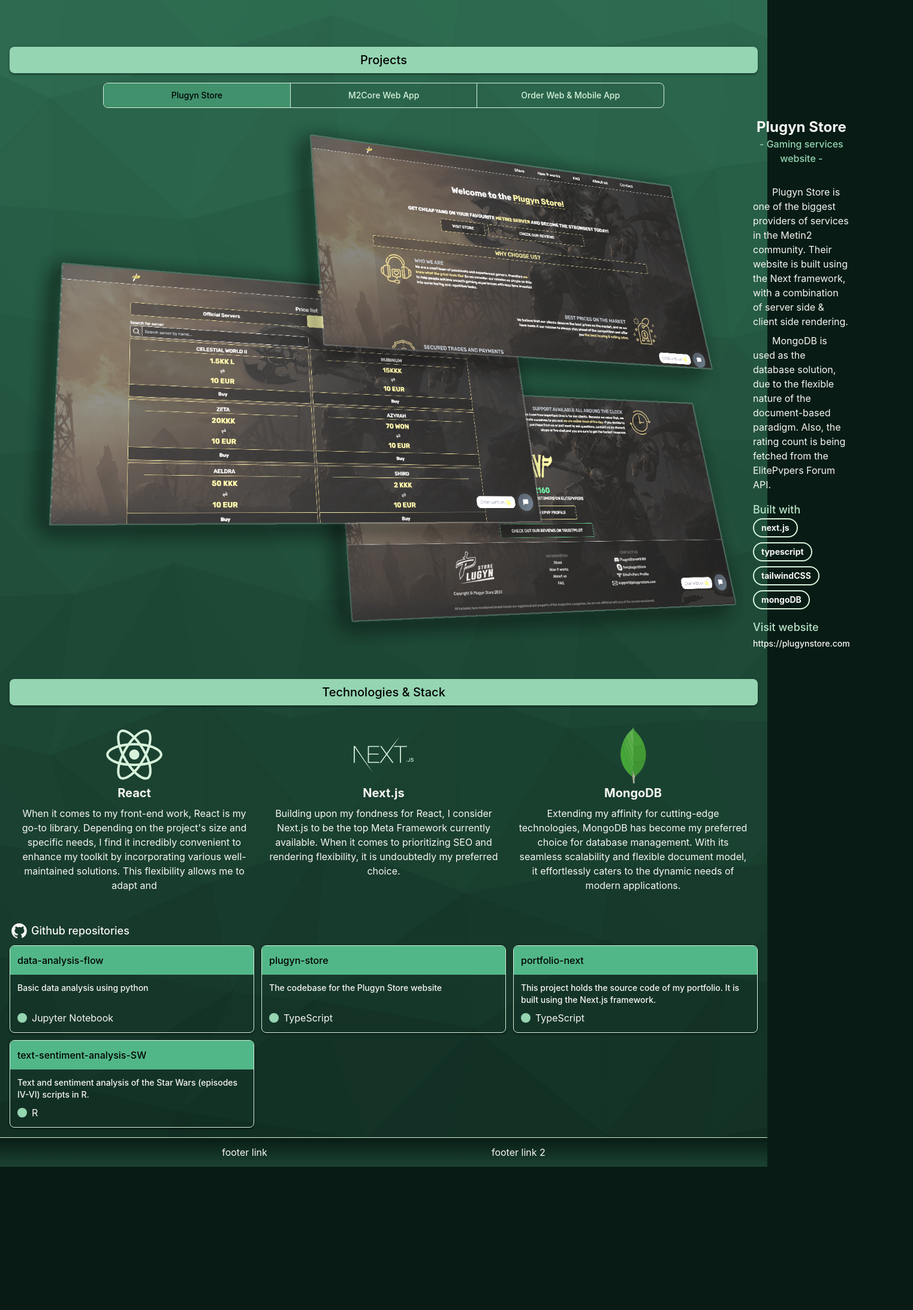
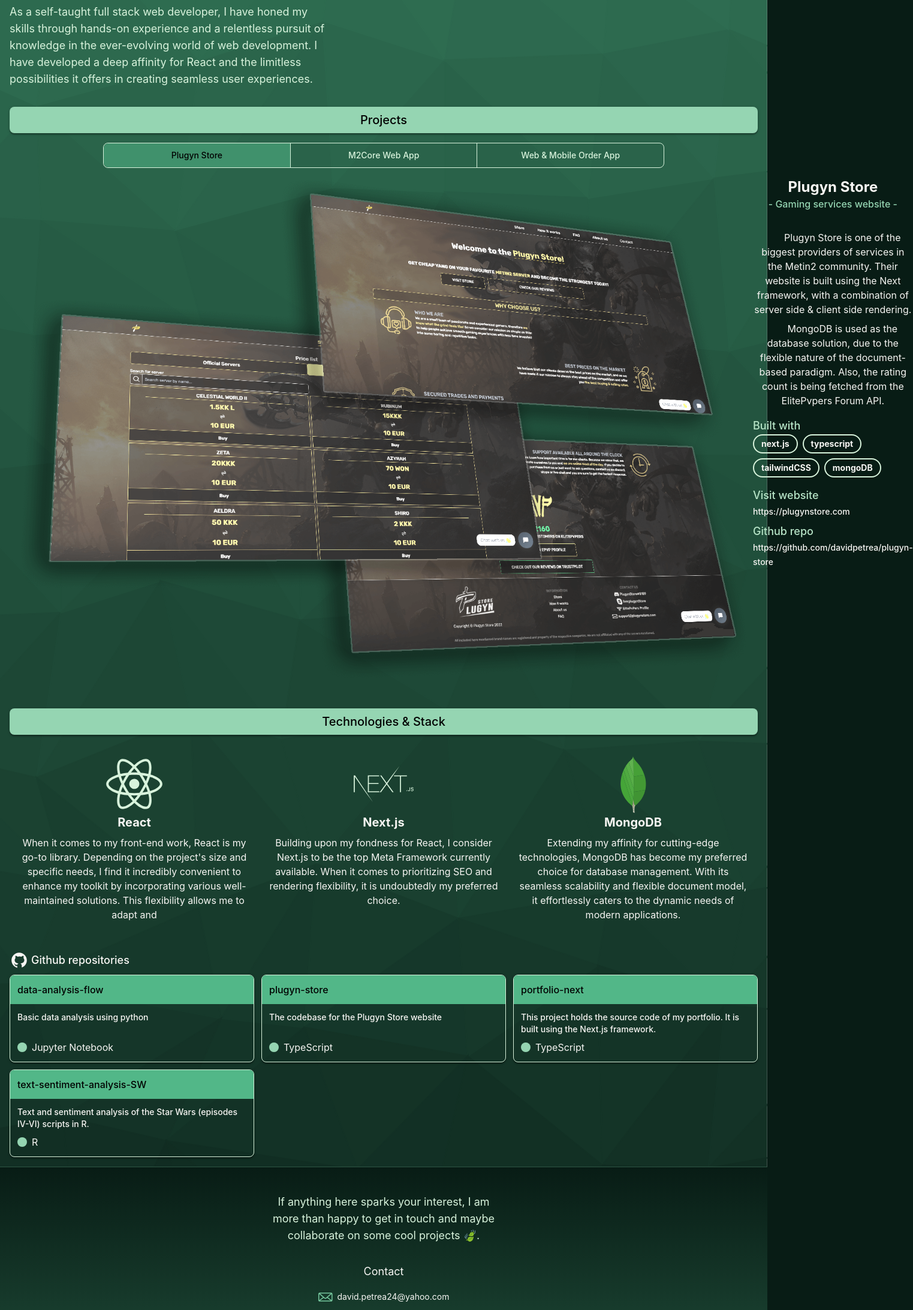
Before and after one commit to davidpetrea/portfolio-next, a Next.js app: page / in a window 1280 px wide. Shown: the part 607-2791 px from the top of the page at 60% size, 1523 px wide, since content can reach past the window. Before the commit the page ends 2552 px from the top, so only its background shows below. Built offline with nearby package versions, Linux system fonts and the light colour scheme.

Commit message:
Finished project section. Added footer content + contact.

```diff
--- a/app/page.tsx
+++ b/app/page.tsx
@@ -46,6 +46,14 @@
     <div>
       <Title />
       <div className='p-4'></div>
+      <p className='max-w-[34rem] text-center md:text-left text-lg text-green-100'>
+        As a self-taught full stack web developer, I have honed my skills
+        through hands-on experience and a relentless pursuit of knowledge in the
+        ever-evolving world of web development. I have developed a deep affinity
+        for React and the limitless possibilities it offers in creating seamless
+        user experiences.
+      </p>
+      <div className='p-4'></div>
       {/* Projects slider */}
       <ProjectsContainer />
       <div className='p-4'></div>
--- a/assets/svg/SvgComponents.tsx
+++ b/assets/svg/SvgComponents.tsx
@@ -231,3 +231,21 @@
     </svg>
   );
 };
+
+export const MailIcon = (props: SVGProps<SVGSVGElement>) => {
+  return (
+    <svg
+      width='24'
+      height='24'
+      viewBox='0 0 24 24'
+      fill='none'
+      xmlns='http://www.w3.org/2000/svg'
+      {...props}
+    >
+      <path
+        d='M2.30644 5C1.04183 5 0 6.04206 0 7.30644V17.5577C0 18.8223 1.04206 19.8641 2.30644 19.8641H21.2713C22.5359 19.8641 23.5777 18.8221 23.5777 17.5577V7.30644C23.5777 6.04183 22.5356 5 21.2713 5H2.30644ZM2.82701 6.53778H20.7507L12.1172 13.8976C11.9883 14.0074 11.5893 14.0074 11.4604 13.8976L2.82701 6.53778ZM1.53755 7.45879L7.69608 12.7043L1.53755 17.4776V7.45879ZM22.0401 7.45879V17.478L15.8815 12.7048L22.0401 7.45879ZM8.88962 13.7217L10.4674 15.0671C11.2395 15.7249 12.3383 15.7249 13.1103 15.0671L14.6882 13.7217L20.6385 18.3265H2.93904L8.88962 13.7217Z'
+        fill='#74C69D'
+      />
+    </svg>
+  );
+};
--- a/components/Footer.tsx
+++ b/components/Footer.tsx
@@ -1,9 +1,38 @@
+import Link from 'next/link';
+import {
+  GithubIcon,
+  LinkedInLogo,
+  MailIcon,
+} from '../assets/svg/SvgComponents';
+import { githubLink, linkedInLink } from '../utils/links';
+
 const Footer = () => {
   return (
-    <footer className="p-3 bg-green-900 border-0.5 border-t border-green-100 bg-gradient-to-b from-green-900 to-green-800">
-      <div className="flex flex-col items-center gap-4 mx-auto lg:flex-row max-w-7xl justify-evenly">
-        <div>footer link</div>
-        <div>footer link 2</div>
+    <footer className='p-3 bg-green-900 border-0.5 border-t border-green-100/10 bg-gradient-to-b from-green-900 to-green-800'>
+      <div className='p-4' />
+      <p className='text-center text-green-100 max-w-sm mx-auto text-lg'>
+        If anything here sparks your interest, I am more than happy to get in
+        touch and maybe collaborate on some cool projects 🍃.
+      </p>
+      <div className='p-4' />
+      <div className='flex flex-col items-center gap-4 mx-auto max-w-7xl justify-evenly'>
+        <h2 id='contact' className='text-lg'>
+          Contact
+        </h2>
+        <div className='flex flex-col items-center gap-2'>
+          <div className='flex items-center gap-2'>
+            <MailIcon className='fill-green-100' />
+            <p className='text-sm'>david.petrea24@yahoo.com</p>
+          </div>
+          <div className='flex items-center gap-4 justify-around'>
+            <Link href={githubLink} target='_blank'>
+              <GithubIcon className='w-12 h-12 fill-green-100' />
+            </Link>
+            <Link href={linkedInLink} target='_blank'>
+              <LinkedInLogo className='w-10 h-10' />
+            </Link>
+          </div>
+        </div>
       </div>
     </footer>
   );
--- a/components/Navbar.tsx
+++ b/components/Navbar.tsx
@@ -4,6 +4,7 @@
   LinkedInLogo,
   MainLogo,
 } from '../assets/svg/SvgComponents';
+import { githubLink, linkedInLink } from '../utils/links';
 
 const Navbar = () => {
   return (
@@ -21,20 +22,17 @@
             Projects
           </Link>
           <Link
-            href='/contact'
+            href='#contact'
             className='hidden md:inline-block hover:bg-green-600 hover:shadow-dp04 p-2 px-4 transition duration-100 ease-linear rounded-lg'
           >
             Contact
           </Link>
         </div>
         <div className='flex items-center gap-4'>
-          <Link href='https://github.com/davidpetrea' target='_blank'>
+          <Link href={githubLink} target='_blank'>
             <GithubIcon className='w-10 h-10' />
           </Link>
-          <Link
-            href='https://linkedin.com/in/david-petrea-b2a947176'
-            target='_blank'
-          >
+          <Link href={linkedInLink} target='_blank'>
             <LinkedInLogo className='w-8 h-8' />
           </Link>
         </div>
--- a/components/home/ProjectsContainer.tsx
+++ b/components/home/ProjectsContainer.tsx
@@ -53,28 +53,34 @@
   title: string;
   subtitle: string;
   description: JSX.Element;
-  imagePath: string;
+  imagePath?: string;
   technologies: string[];
-  url: string;
+  url?: string;
+  githubUrl?: string;
 };
 
 const Project = ({ project }: { project: ProjectPropsType }) => {
   return (
     <div className='flex flex-col gap-2 lg:flex-row'>
+      {project.imagePath && (
         <Image
           src={project.imagePath}
           alt='Project showcase'
           width={500}
           height={600}
-        className='mx-auto w-auto h-auto'
+          className='mx-auto w-auto h-auto object-contain'
         />
+      )}
       <div className='flex-1 '>
         <h2 className='text-2xl font-bold text-center'>{project.title}</h2>
         <h3 className='font-medium text-center text-green-300'>
           - {project.subtitle} -
         </h3>
         <div className='p-4'></div>
+        <div className='max-w-lg text-center mx-auto'>
           {project.description}
+        </div>
+
         <div className='p-2'></div>
         <p className='text-lg font-medium text-green-200'>Built with</p>
         <div className='flex flex-wrap gap-2'>
@@ -84,6 +90,8 @@
         </div>
         <div className='p-2'></div>
         <p className='text-lg font-medium text-green-200'>Visit website</p>
+        {project.url ? (
+          <div>
             <Link
               href={project.url}
               target='_blank'
@@ -92,6 +100,24 @@
               {project.url}
             </Link>
           </div>
+        ) : (
+          <div>Coming soon...</div>
+        )}
+        {project.githubUrl && (
+          <>
+            <p className='text-lg font-medium text-green-200 mt-2'>
+              Github repo
+            </p>
+            <Link
+              href={project.githubUrl}
+              target='_blank'
+              className='text-sm font-medium hover:text-black'
+            >
+              {project.githubUrl}
+            </Link>
+          </>
+        )}
+      </div>
     </div>
   );
 };
--- a/components/home/Title.tsx
+++ b/components/home/Title.tsx
@@ -2,7 +2,7 @@
 
 const Title = () => {
  return (
-  <div className='flex flex-col items-center gap-2 my-6 lg:my-24 lg:flex-row'>
+  <div className='flex flex-col items-center gap-2 my-6 lg:mt-24 lg:flex-row'>
    <div className='flex-1 w-full'>
     <h1 className='text-4xl font-medium text-center text-green-100 lg:text-6xl lg:text-left'>
      Hi, my name is <span className='font-bold'>David</span>
--- a/utils/links.ts
+++ b/utils/links.ts
@@ -1,2 +1,4 @@
 export const plugynStoreLink = 'https://plugynstore.com';
 export const m2coreLink = 'https://m2core.net';
+export const githubLink = 'https://github.com/davidpetrea';
+export const linkedInLink = 'https://linkedin.com/in/david-petrea-b2a947176';
--- a/utils/projects.tsx
+++ b/utils/projects.tsx
@@ -22,6 +22,7 @@
     imagePath: '/png/ps-3d.png',
     technologies: ['next.js', 'typescript', 'tailwindCSS', 'mongoDB'],
     url: plugynStoreLink,
+    githubUrl: 'https://github.com/davidpetrea/plugyn-store',
   },
   {
     title: 'M2Core Web App',
@@ -29,20 +30,31 @@
     description: (
       <>
         <p>
-          &emsp;&emsp;Plugyn Store is one of the biggest providers of digital
-          services in the Metin2 community. Their website is built using the
-          Next framework, with a combination of server side & client side
-          rendering.
+          &emsp;&emsp;M2Core is a fresh release, and by far my biggest project
+          to date. It is a trading platform where users can advertise, buy, sell
+          or trade various ingame currencies, items and accounts for multiple
+          online games.
         </p>
         <div className='p-1'></div>
         <p>
-          &emsp;&emsp;The only data fetching required is from a MongoDB Atlas
-          instance, which holds the real time prices for their services. Also,
-          the rating count is being fetched from the ElitePvpers Forum API.
+          &emsp;&emsp;It is a feature rich web application, focusing on
+          providing a modern and safe environment for gaming communities to
+          trade in. It features an unique account progression system, with
+          multiple levels, achievements and badges. This ties strongly with the
+          Trading and Transfer system, which helps users build a solid trading
+          profile.
+        </p>
+        <div className='p-1'></div>
+        <p className=''>
+          &emsp;&emsp;Users can also advertise their goods and services via the
+          Post upgrade system, which includes a real time auction system for the
+          top-most positions. Some other key features are: a friends & chat
+          system, crypto payments & vouchers integration, a reliable report and
+          moderator toolset, and many more.
         </p>
       </>
     ),
-    imagePath: '/png/ps-3d.png',
+    imagePath: '/png/m2core_preview.png',
     technologies: [
       'react',
       'express',
@@ -51,7 +63,6 @@
       'tailwindCSS',
       'socketIO',
       'redis',
-      'AWS S3',
       'redux',
       'react-query',
       'axiom',
@@ -59,25 +70,25 @@
     url: m2coreLink,
   },
   {
-    title: 'Order Web & Mobile App',
-    subtitle: 'On the spot order app for restaurants',
+    title: 'Web & Mobile Order App',
+    subtitle: 'Order app for restaurants',
     description: (
       <>
-        <p>
-          &emsp;&emsp;Plugyn Store is one of the biggest providers of digital
-          services in the Metin2 community. Their website is built using the
-          Next framework, with a combination of server side & client side
-          rendering.
+        <p className='max-w-md'>
+          &emsp;&emsp;This is an ongoing project that I am part of, working on
+          both the web and the mobile client facing applications for an order
+          app.
         </p>
         <div className='p-1'></div>
         <p>
-          &emsp;&emsp;The only data fetching required is from a MongoDB Atlas
-          instance, which holds the real time prices for their services. Also,
-          the rating count is being fetched from the ElitePvpers Forum API.
+          &emsp;&emsp;The highlight features of both apps are: browse menu and
+          order placement with stripe payments integration for the web app;
+          basic authentication system for restaurants where orders can be
+          managed in real time via websockets.
         </p>
       </>
     ),
-    imagePath: '/png/ps-3d.png',
+
     technologies: [
       'react',
       'react-native',
@@ -86,7 +97,6 @@
       'stripe',
       'zustand',
     ],
-    url: plugynStoreLink,
   },
 ];
 
```
Also changed, not shown: public/png/m2core_preview.png (added). Lines whose indentation alone changed are shown as unchanged.
